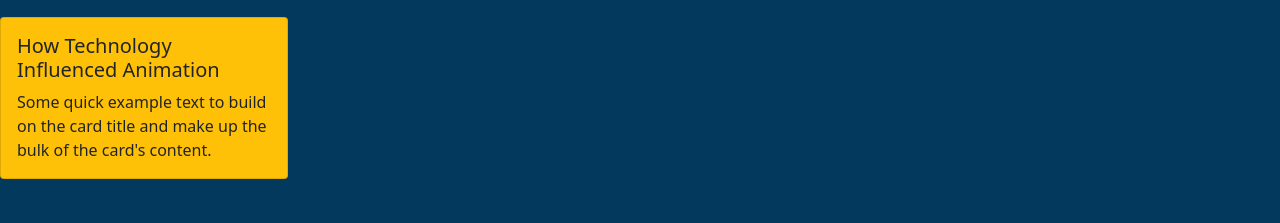
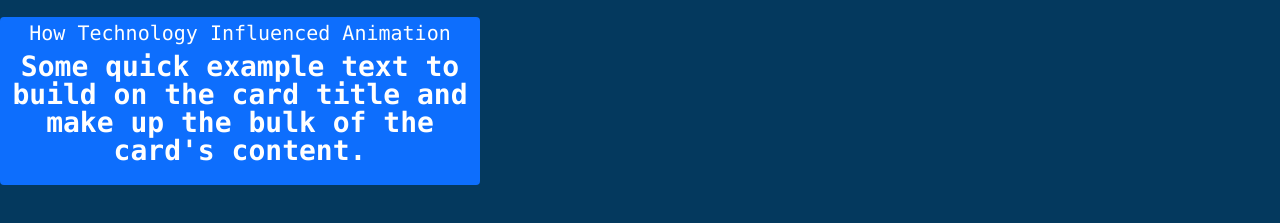
Before and after one commit to gabrielles6281/sep10-freedom-project, a plain HTML site: page index.html in a window 1280 px wide. Shown: the part 379-602 px from the top of the page. Drawn offline with nearby package versions, Linux system fonts and the light colour scheme.

Commit message:
rm card with wrap

```diff
--- a/index.html
+++ b/index.html
@@ -41,9 +41,12 @@
    <img src="https://www.iamag.co/wp-content/uploads/2018/08/Making-of-Baymax-Dreams-3.jpg" class="img-fluid" alt="behind the scenes baymax">
   </div>
  </div>
-<div class="card text-dark bg-warning mb-3 bg-opacity-68" style="width: 18rem;">
-  <div class="card-body">
-    <h5 class="card-title">How Technology Influenced Animation</h5>
-    <p class="card-text">Some quick example text to build on the card title and make up the bulk of the card's content.</p>
+<div class="badge bg-primary text-wrap" style="width: 30rem;">
+  <div class="aaa-body">
+    <h5 class="font-monospace">How Technology Influenced Animation</h5>
+    <p class="fs-3 font-monospace">Some quick example text to build on the card title and make up the bulk of the card's content.</p>
   </div>
 </div>
+<div class="container-fluid">
+ <div class=""
+</div>
--- a/style.css
+++ b/style.css
@@ -8,7 +8,3 @@
 body {
  background-color: #04395E;
 }
-
-card {
- bcolor: #FFD97D;
-}
```
